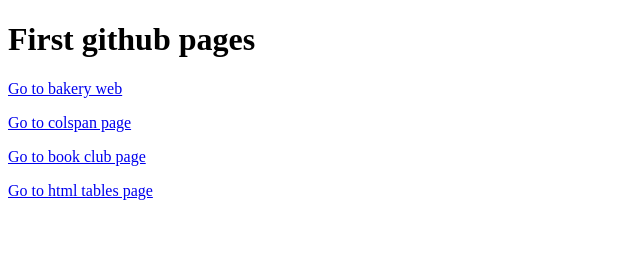
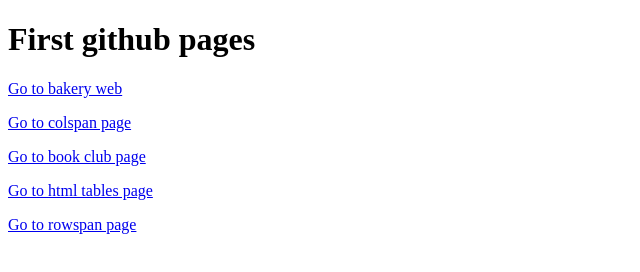
Before and after one commit to Blertinv/Blertinv.github.io, a plain HTML site: page index.html in a window 1280 px wide. Shown: the whole page, without its empty margins (0-640 px from the left). Drawn offline with Linux system fonts and the light colour scheme.

Commit message:
Update index.html

```diff
--- a/index.html
+++ b/index.html
@@ -11,5 +11,6 @@
     <p> <a href="colspan.html">Go to colspan page </a></p>
     <p> <a href="book-club.html">Go to book club page </a></p>
     <p> <a href="html-tables1.html">Go to html tables page </a></p>
+    <p> <a href="rowspan.html">Go to rowspan page </a></p>
 </body>
 </html>
```
